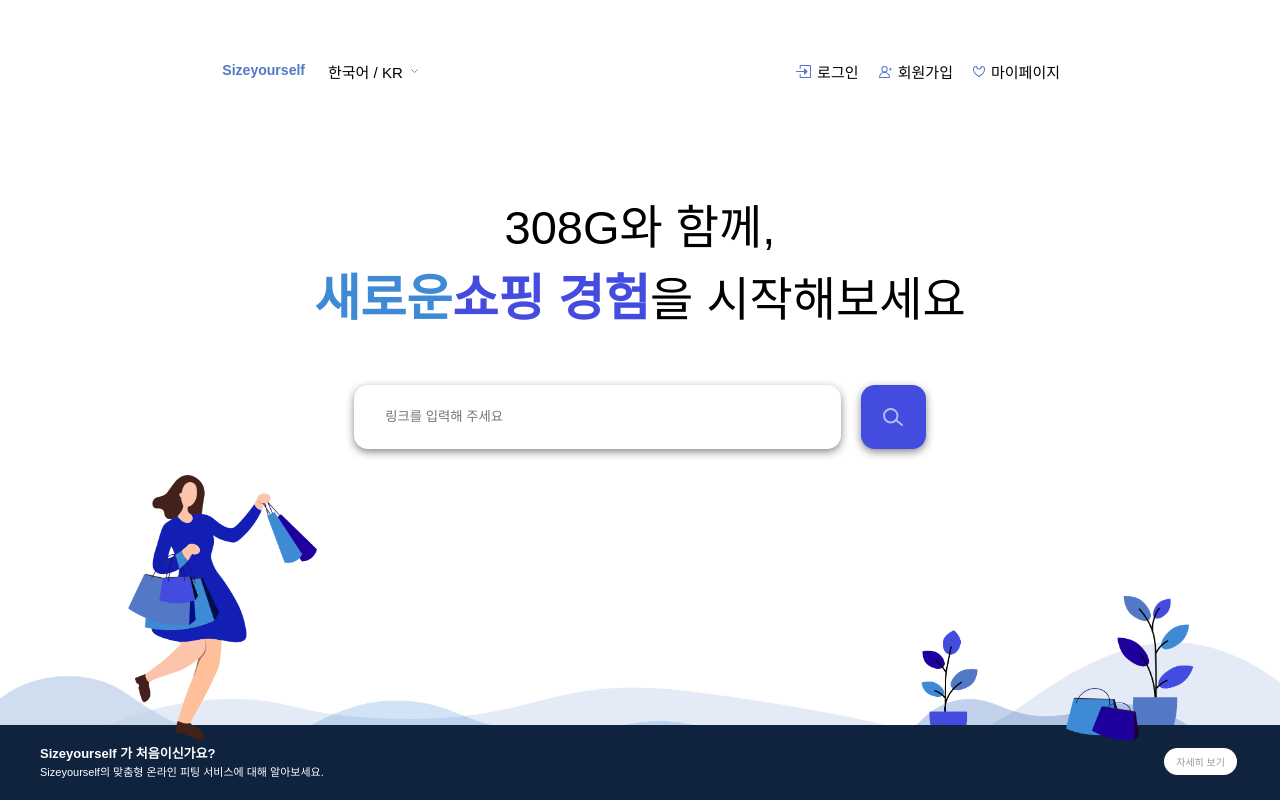
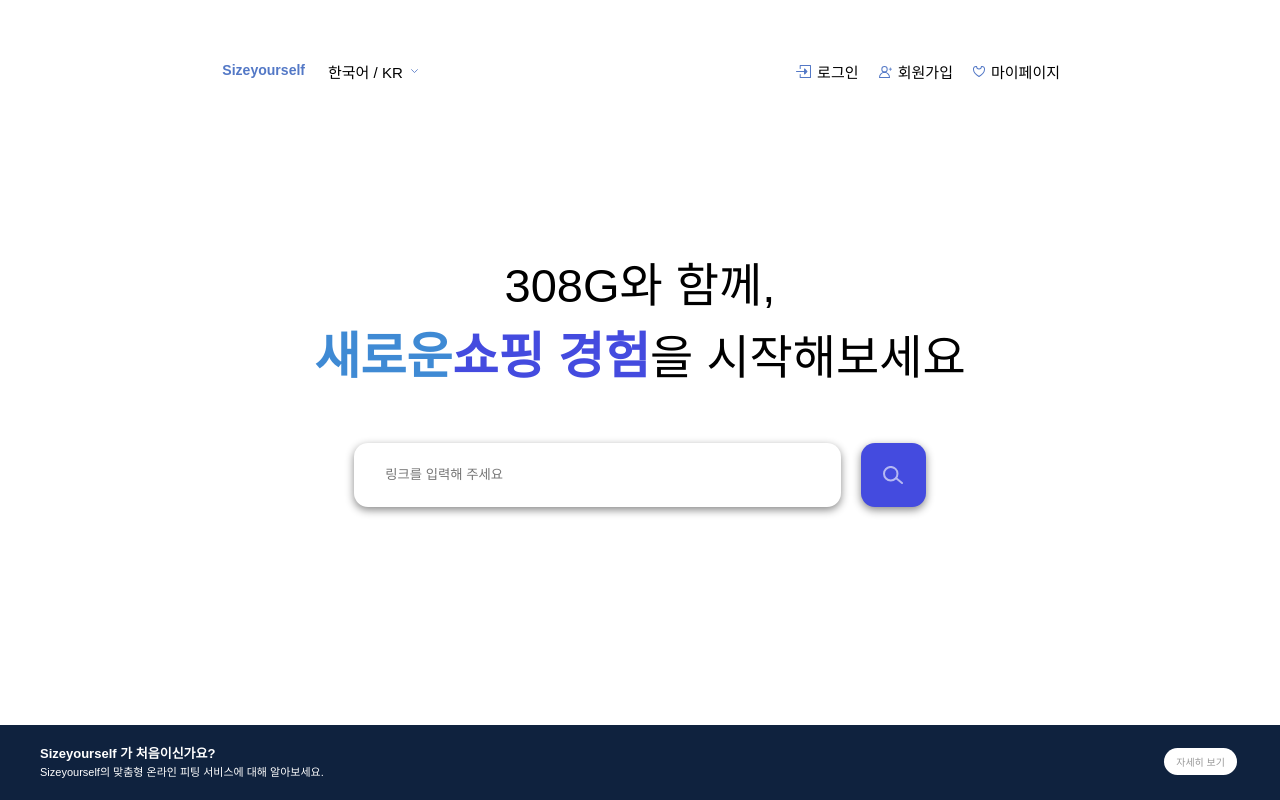
Before and after one commit to wil953742/kpmg_308G, a Next.js app: page / in a window 1280 px wide. Built offline with nearby package versions, Linux system fonts and the light colour scheme.

Commit message:
Update index.tsx

```diff
--- a/pages/index.tsx
+++ b/pages/index.tsx
@@ -2,7 +2,6 @@ import Head from "next/head";
 import Layout from "../components/Layout";
 import styled from "styled-components";
 import { useEffect, useState } from "react";
-import { motion } from "framer-motion";
 
 const MainContent = styled.div`
   display: flex;
@@ -10,11 +9,9 @@ const MainContent = styled.div`
   flex-direction: column;
   align-items: center;
   text-align: center;
-  position: relative;
-  height: 100%;
 
   h1 {
-    margin-top: 15vh;
+    margin-top: 22.7vh;
     font-size: 75px;
     font-weight: 800;
     color: #505050;
@@ -23,7 +20,7 @@ const MainContent = styled.div`
 
   h2 {
     font-size: 47px;
-    margin-top: 13vh;
+    margin-top: 20.27vh;
     color: black;
     font-weight: 400;
     margin-bottom: 6.85vh;
@@ -68,33 +65,6 @@ const MainContent = styled.div`
   }
 `;
 
-const Images = styled.div`
-  #wave {
-    position: absolute;
-    width: 100%;
-    bottom: 10px;
-    z-index: 5;
-  }
-
-  #bag {
-    position: absolute;
-    width: 5.72%;
-    height: ((109.9 / 78.15) * 5.72%);
-    bottom: 60px;
-    right: 11%;
-    z-index: 15;
-  }
-
-  #main {
-    position: absolute;
-    width: 14.73%;
-    height: ((282.85 * 386.19) * 14.73%);
-    left: 10%;
-    bottom: 60px;
-    z-index: 15;
-  }
-`;
-
 const Footer = styled.footer`
   width: 100%;
   position: absolute;
@@ -103,7 +73,6 @@ const Footer = styled.footer`
   justify-content: space-between;
   background-color: #0f223e;
   color: white;
-  z-index: 10;
 
   h2 {
     font-size: 13px;
@@ -143,11 +112,6 @@ const Home = () => {
       <Layout>
         <MainContent>
           {rotation ? (
-            <motion.div
-              initial={{ scale: 0.7 }}
-              animate={{ scale: 1 }}
-              transition={{ duration: 0.5 }}
-            >
             <h1>
               SIZE
               <span style={{ color: "#444BDF" }}>Y</span>
@@ -156,7 +120,6 @@ const Home = () => {
               <span style={{ color: "#444BDF" }}>R</span>
               SELF
             </h1>
-            </motion.div>
           ) : (
             <h2>
               308G와 함께,
@@ -181,11 +144,6 @@ const Home = () => {
             </div>
           </div>
         </MainContent>
-        <Images>
-          <img id="main" src="/images/main.png" alt="main_illustrator" />
-          <img id="wave" src="/images/wave.png" alt="wave" />
-          <img id="bag" src="/images/bag.png" alt="bag" />
-        </Images>
         <Footer>
           <div style={{ margin: "18px 0 18px 40px" }}>
             <h2>Sizeyourself 가 처음이신가요?</h2>
```
Lines whose indentation alone changed are shown as unchanged.
